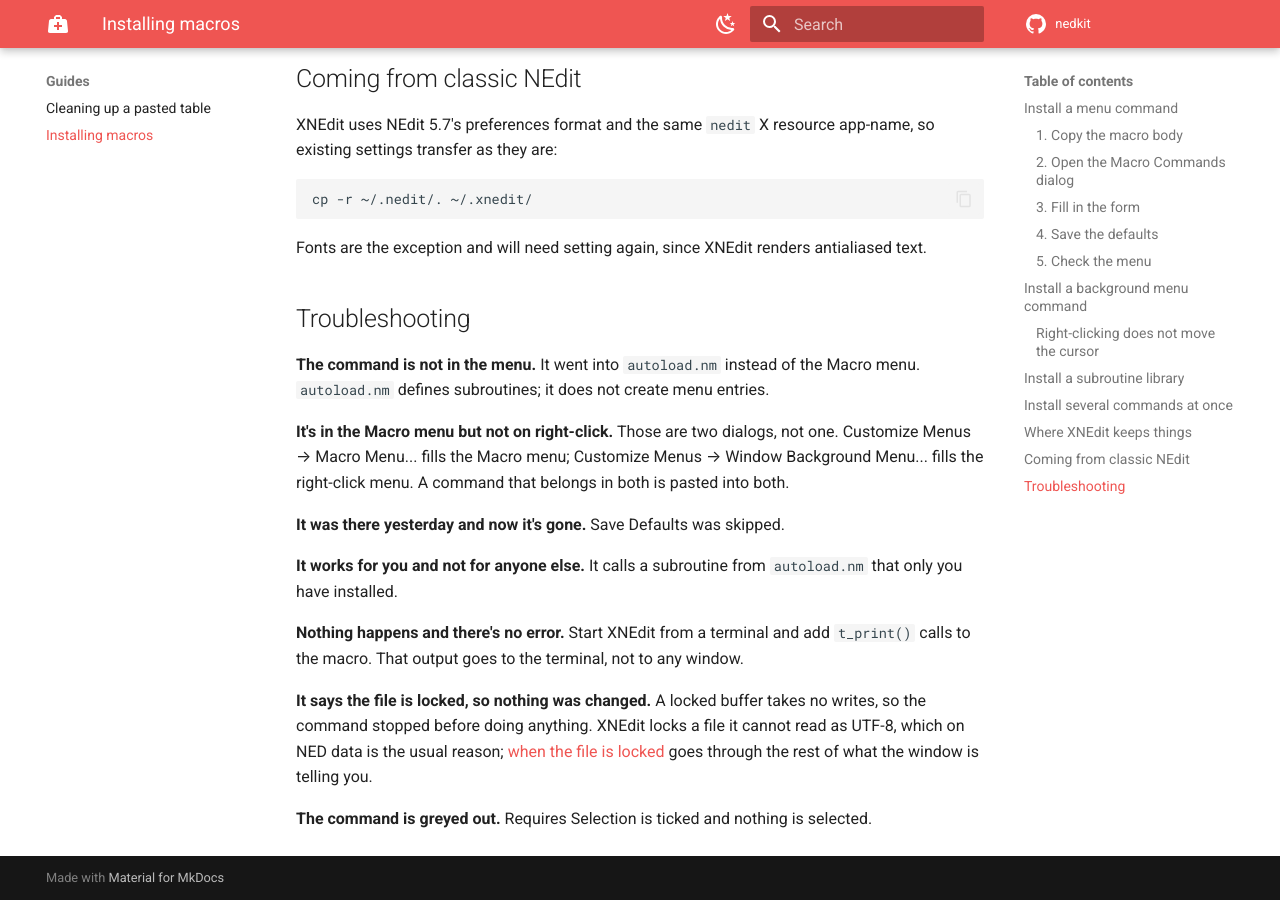
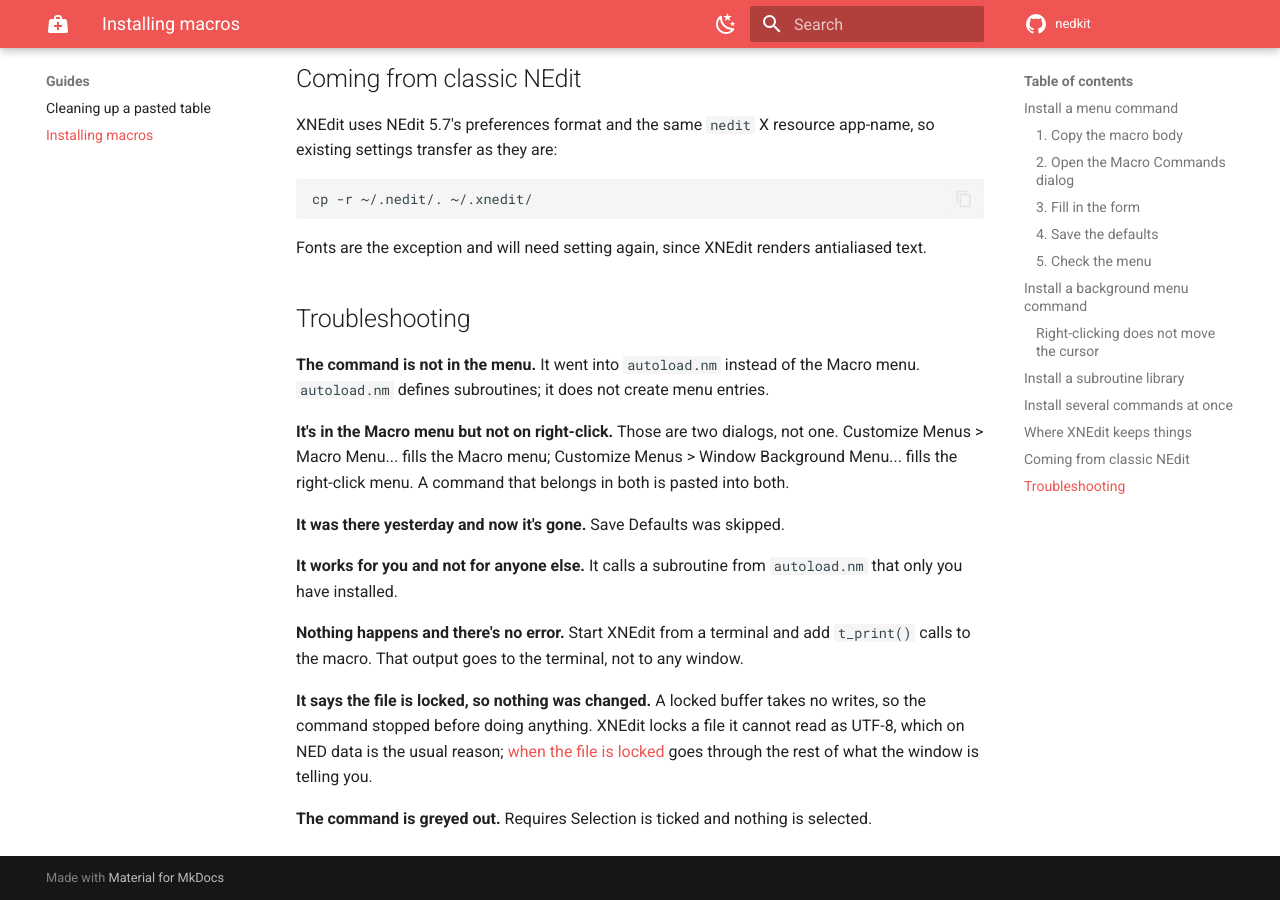
Before and after one commit to sidereal-software/nedkit, an MkDocs documentation site: the page built from docs/installing-macros.md, in a window 1280 px wide and 900 px high, scrolled down 6250 px. Built offline with MkDocs 1.6.1 and Material for MkDocs 9.7.7, drawn with Linux system fonts in a browser that asks for light colours; comment, search, counter and statistics services are not loaded; some of the changed text lies outside the part shown.

````diff
--- a/docs/installing-macros.md
+++ b/docs/installing-macros.md
@@ -23,7 +23,7 @@ select it and copy it.
 
 ### 2. Open the Macro Commands dialog
 
-**Preferences → Default Settings → Customize Menus → Macro Menu...**
+**Preferences > Default Settings > Customize Menus > Macro Menu...**
 
 ![The Preferences menu, with Default Settings, Customize Menus, and Macro Menu opened in turn](images/macro-menu-path.png)
 
@@ -57,7 +57,7 @@ the command and closes the dialog.
 
 ### 4. Save the defaults
 
-**Preferences → Save Defaults**, then **OK**.
+**Preferences > Save Defaults**, then **OK**.
 
 ![The Save Defaults confirmation, naming ~/.xnedit/nedit.rc](images/save-defaults.png)
 
@@ -80,12 +80,11 @@ it one click from the text it acts on.
 
 It is a different dialog from the one above, which is the step people miss:
 
-**Preferences → Default Settings → Customize Menus → Window Background
+**Preferences > Default Settings > Customize Menus > Window Background
 Menu...**
 
 The form is the one you have already filled in, minus the Requires Selection
-box. Paste the same body, click **Check**, then **OK**, then **Preferences →
-Save Defaults**. A command that belongs in both menus gets installed twice,
+box. Paste the same body, click **Check**, then **OK**, then **Preferences > Save Defaults**. A command that belongs in both menus gets installed twice,
 once through each dialog, and the two copies are independent: editing one does
 not touch the other.
 
@@ -113,7 +112,7 @@ cat macros/lib/text.nm >> ~/.xnedit/autoload.nm
 
 XNEdit does not create `autoload.nm` for you, but `>>` will. Restart XNEdit
 afterwards, then check it loaded by running one of its subroutines from
-**Macro → Execute Macro**.
+**Macro > Execute Macro**.
 
 Appending the same file twice defines the same subroutines twice. When you
 reinstall after an edit, delete the old block first.
@@ -127,7 +126,7 @@ from a file:
 xnedit -import ned-macros.rc
 ```
 
-Then **Preferences → Save Defaults** in the window that opens. The imported
+Then **Preferences > Save Defaults** in the window that opens. The imported
 commands are *merged* into whatever you already have, so this will not clobber
 your own macros.
 
@@ -203,8 +202,7 @@ antialiased text.
 Macro menu. `autoload.nm` defines subroutines; it does not create menu entries.
 
 **It's in the Macro menu but not on right-click.** Those are two dialogs, not
-one. Customize Menus → Macro Menu... fills the Macro menu; Customize Menus →
-Window Background Menu... fills the right-click menu. A command that belongs in
+one. Customize Menus > Macro Menu... fills the Macro menu; Customize Menus > Window Background Menu... fills the right-click menu. A command that belongs in
 both is pasted into both.
 
 **It was there yesterday and now it's gone.** Save Defaults was skipped.
````
Also changed, not shown: CLAUDE.md (+11 -3 lines), README.md (+2 -2 lines), docs/xnedit-macro-reference.md (+2 -2 lines).
